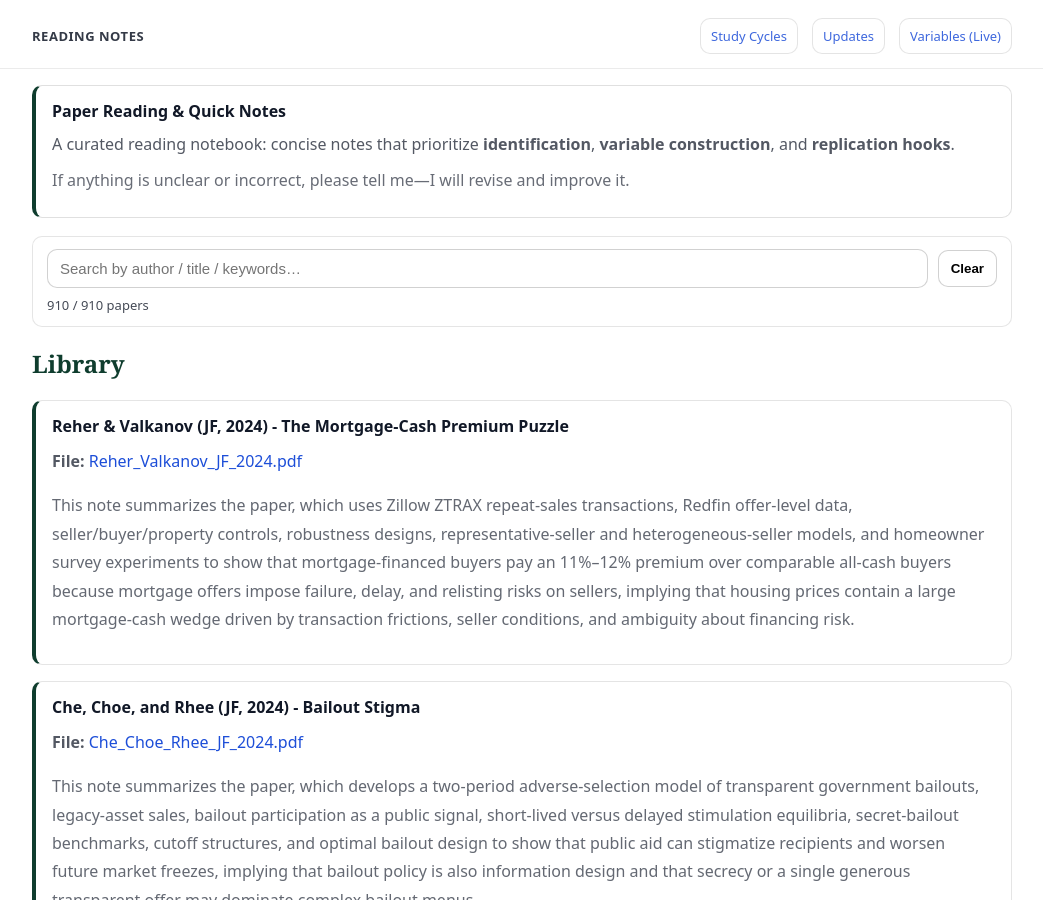
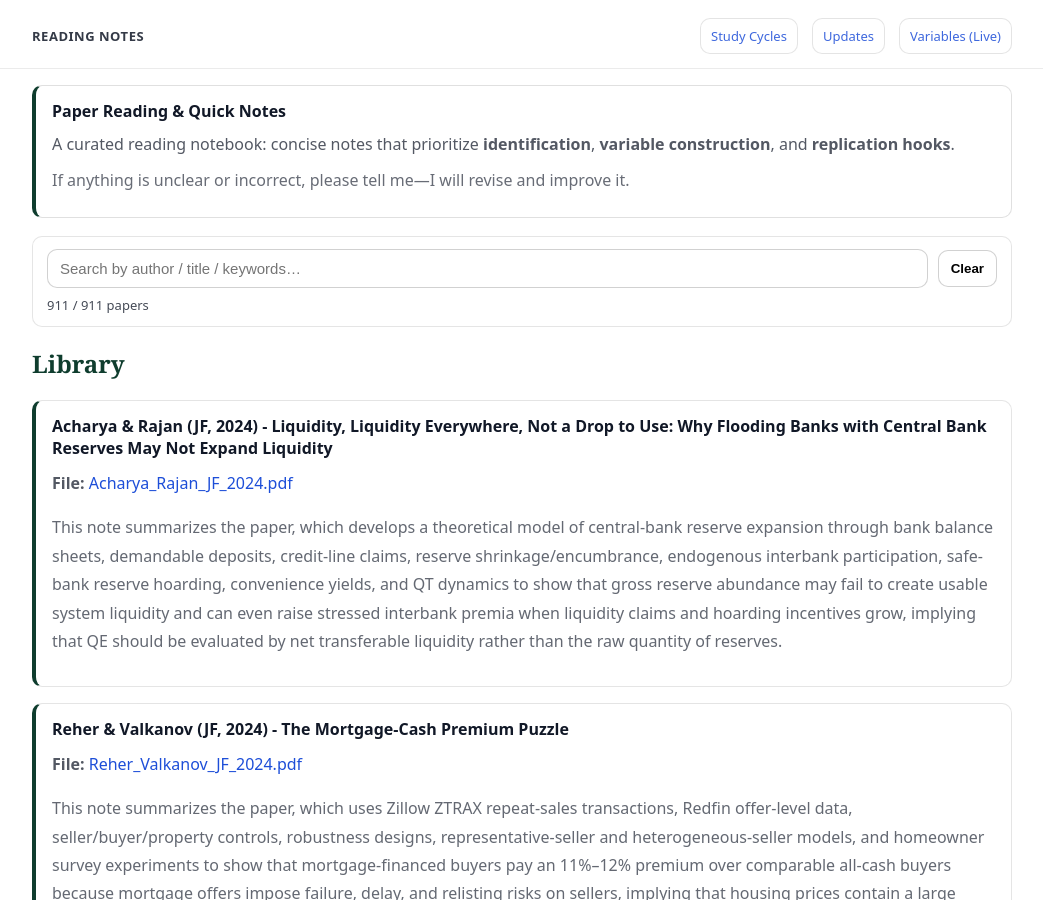
Before and after one commit to yaxinzn/study-archive, a Jekyll site: the page built from reading/index.md, in a window 1280 px wide and 900 px high. Shown: the whole window, without its empty margins (118-1161 px from the left). Built offline with Jekyll 4.4.1, drawn with Linux system fonts in a browser that asks for light colours.

Commit message:
Reading: add/update Acharya_Rajan_JF_2024.pdf

```diff
--- a/_data/reading.yml
+++ b/_data/reading.yml
@@ -1,3 +1,7 @@
+- title: "Acharya & Rajan (JF, 2024) - Liquidity, Liquidity Everywhere, Not a Drop to Use: Why Flooding Banks with Central Bank Reserves May Not Expand Liquidity"
+  file: "Acharya_Rajan_JF_2024.pdf"
+  desc: "This note summarizes the paper, which develops a theoretical model of central-bank reserve expansion through bank balance sheets, demandable deposits, credit-line claims, reserve shrinkage/encumbrance, endogenous interbank participation, safe-bank reserve hoarding, convenience yields, and QT dynamics to show that gross reserve abundance may fail to create usable system liquidity and can even raise stressed interbank premia when liquidity claims and hoarding incentives grow, implying that QE should be evaluated by net transferable liquidity rather than the raw quantity of reserves."
+
 - title: "Reher & Valkanov (JF, 2024) - The Mortgage-Cash Premium Puzzle"
   file: "Reher_Valkanov_JF_2024.pdf"
   desc: "This note summarizes the paper, which uses Zillow ZTRAX repeat-sales transactions, Redfin offer-level data, seller/buyer/property controls, robustness designs, representative-seller and heterogeneous-seller models, and homeowner survey experiments to show that mortgage-financed buyers pay an 11%–12% premium over comparable all-cash buyers because mortgage offers impose failure, delay, and relisting risks on sellers, implying that housing prices contain a large mortgage-cash wedge driven by transaction frictions, seller conditions, and ambiguity about financing risk."
```
Also changed, not shown: 1 other file.
